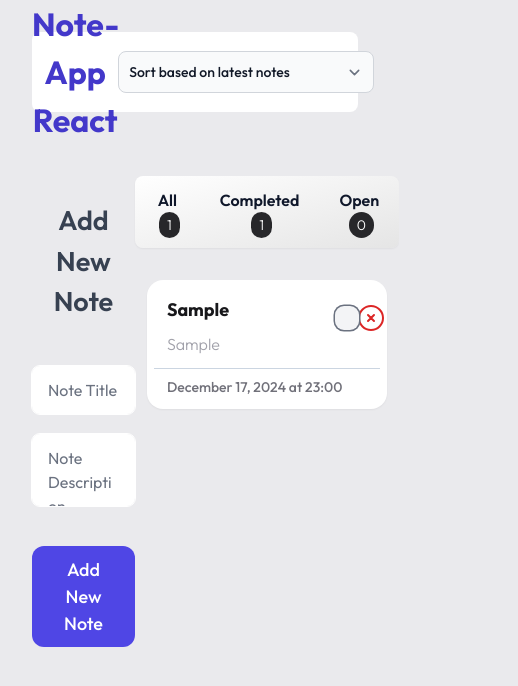
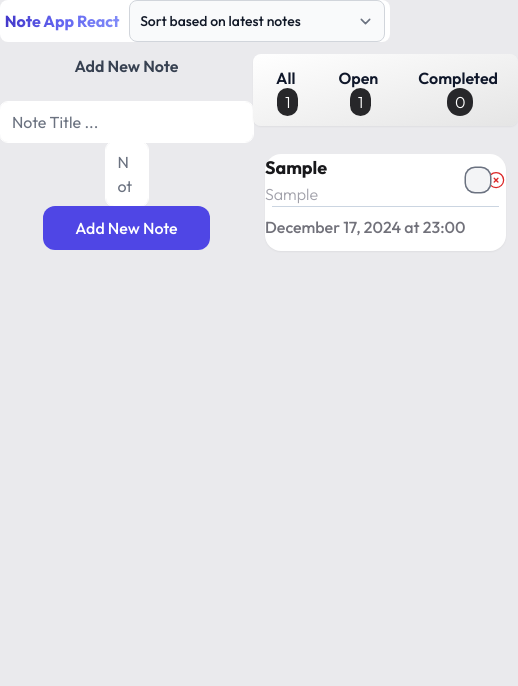
Before and after one commit to rhmti01/Note-App-React, a React (Vite) app: page / in a window 390 px wide. Both pictures are taken after typing "Sample", "Sample" into the empty fields and a click on the button "Add New Note". Shown: the top 686 px of the page, 518 px wide, since content can reach past the window. Built offline with nearby package versions, Linux system fonts and the light colour scheme.

Commit message:
desktop screens responsive(up to xx)

```diff
--- a/index.html
+++ b/index.html
@@ -12,7 +12,7 @@
   <link href="https://fonts.googleapis.com/css2?family=Vazirmatn:wght@100..900&display=swap" rel="stylesheet">
 </head>
 
-<body class="  bg-zinc-200/75    ">
+<body class="  bg-zinc-200/75   ">
   <div class="font-outfit w-full h-screen flex items-start justify-center  " id="root"></div>
   <script type="module" src="/src/main.jsx"></script>
 </body>
--- a/src/App.jsx
+++ b/src/App.jsx
@@ -74,13 +74,13 @@ function App() {
   }
 
   return (
-    <div className=" w-full max-w-screen-xl flex items-center flex-col  " >
+    <div className=" w-full 2xl:max-w-screen-xl xl:max-w-xll  flex items-center flex-col  " >
       <NoteHeader
         sortBy={sortBy}
         onSortNotes={handleSortChange} />
-      <div className=" flex items-start justify-around w-full bg-yellow-50/ mt-10 ">
+      <div className=" flex items-start justify-evenly w-full bg-yellow-50/ 2xl:mt-2 xl:mt-1 ">
         <AddNewNote onAddNote={handleAddNote} />
-        <div className=" basis-[50%] bg-slate-30   w-full  my-3  " >
+        <div className=" xl:basis-[50%] xg:basis-[47%] xx:basis-[50%] bg-slate-30 w-full my-3  " >
           <NoteStatus notes={notes} />
           <NoteList
             sortedNotes={handleSortNotes()}
--- a/src/components/AddNewNote.jsx
+++ b/src/components/AddNewNote.jsx
@@ -23,13 +23,16 @@ function AddNewNote({ onAddNote }) {
 
 
     return (
-        <div className="my-3 basis-1/3 mt-12 ">
-            <h1 className=" text-[27px] font-semibold "  >Add New Note </h1>
+        <div className="my-3 basis-1/3 xl:mt-12 xg:mt-16 xx:mt-14 ">
+            <h1 className=" 2xl:text-[27px] xl:text-[25px] xg:text-[24px] xx:text-[22px] font-semibold "  >Add New Note </h1>
             <form className=" flex flex-col " onSubmit={handleSubmit}  >
-                <input value={title} onChange={(e) => setTitle(e.target.value)} type="text" placeholder="Note Title ..." className="text-zinc-800 my-5 py-3 px-4 rounded-lg outline hover:shadow-sm placeholder-gray-500 outline-1 focus:outline-2 border-none focus:outline-offset-0  focus:outline-indigo-700 outline-white
-                 bg-white w-full " />
-                <textarea value={description} onChange={(e) => setDescription(e.target.value)} cols={2} id="" name="" type="text" placeholder="Note Description ..." className=" text-zinc-800  placeholder-gray-500 outline  resize-none overflow-hidden outline-1 border-none focus:outline-offset-0 focus:outline-2 outline-white  focus:outline-indigo-700 bg-white mb-5  py-3 px-4 rounded-lg w-full  " />
-                <button id="" name="" className=" w-full mx-auto bg-indigo-600 px-8 py-2.5 rounded-xl font-medium text-[18px] text-white mt-5" type="submit">Add New Note</button>
+                <input value={title} onChange={(e) => setTitle(e.target.value)} type="text" placeholder="Note Title ..."
+                className="hover:shadow-sm text-zinc-800 2xl:my-5 xl:my-4 xg:my-4 xx:my-3.5 2xl:py-3 xg:py-2.5 xx:py-2.5  2xl:px-4 xg:px-3.5 xx:px-3.5 2xl:text-[16px] xg:text-[15.5px] xx:text-[14.5px]  rounded-lg outline  placeholder-gray-500 outline-1 focus:outline-2 border-none focus:outline-offset-0  focus:outline-indigo-700 outline-white
+                 bg-white xl:w-full xg:w-[87%] xx:w-[80%] mx-auto " />
+                <textarea value={description} onChange={(e) => setDescription(e.target.value)} cols={2} id="" name="" type="text" placeholder="Note Description ..."
+                className=" hover:shadow-sm text-zinc-800  placeholder-gray-500 2xl:py-3 xl:py-2.5 2xl:px-4 xl:px-3.5 2xl:mb-5 xl:mb-4 2xl:text-[16px] xl:text-[15.5px] outline  resize-none overflow-hidden outline-1 border-none focus:outline-offset-0 focus:outline-2 outline-white  focus:outline-indigo-700 bg-white rounded-lg xl:w-full xg:w-[87%] xx:w-[80%] mx-auto  " />
+                <button  type="submit"
+                className=" xl:w-full xg:w-[87%] xx:w-[80%] mx-auto bg-indigo-600 px-8 py-2.5 rounded-xl font-medium 2xl:text-[18px] xg:text-[17px] xx:text-[16.5px] text-white xl:mt-5 xg:mt-8 xx:mt-7" >Add New Note</button>
             </form>
         </div>
     )
--- a/src/components/NoteHeader.jsx
+++ b/src/components/NoteHeader.jsx
@@ -2,17 +2,17 @@
 function NoteHeader({ sortBy, onSortNotes }) {
 
     return (
-        <div className=" w-full h-20 bg-white rounded-lg flex items-center justify-around  " >
-            <h2 className=" font-bold  text-[32px] my-0 text-indigo-700 flex items-center  "  >Note-App React </h2>
+        <div className=" w-full 2xl:h-20 xl:h-[76px] xx:h-[70px] bg-white rounded-lg flex items-center justify-around 2xl:mt-6 xl:mt-5 xx:mt-5 xx:w-[95%] " >
+            <h2 className=" font-bold  2xl:text-[30px] xl:text-[28.5px] xg:text-[26px] xx:text-[24px] my-0  bg-gradient-to-r from-indigo-700 via-indigo-500 to-indigo-400 inline-block text-transparent bg-clip-text     "  >Note App React </h2>
             <form className="  ">
                 <select
                     value={sortBy}
                     onChange={onSortNotes}
                     id="sortType"
-                    className=" text-[15px] block w-64 p-2.5 bg-gray-50 border font-medium text-sm cursor-pointer border-gray-300 text-gray-900  rounded-lg focus:bg-indigo-50 focus:ring-indigo-500 focus:border-indigo-500  ">
-                    <option className=" text-[15px] " selected value="latest">Sort based on latest notes</option>
-                    <option className=" text-[15px] " value="earliest">Sort based on earliest notes</option>
-                    <option className=" text-[15px] " value="completed">Sort based on completed notes</option>
+                    className=" 2xl:text-[15px] xg:text-[14px] xx:text-[14px] block w-64 p-2.5 bg-gray-50 border font-medium text-sm cursor-pointer border-gray-300 text-gray-900  rounded-lg focus:bg-indigo-50 focus:ring-indigo-500 focus:border-indigo-500  ">
+                    <option className=" 2xl:text-[15px] xg:text-[14px] xx:text-[14px] " selected value="latest">Sort based on latest notes</option>
+                    <option className=" 2xl:text-[15px] xg:text-[14px] xx:text-[14px] " value="earliest">Sort based on earliest notes</option>
+                    <option className=" 2xl:text-[15px] xg:text-[14px] xx:text-[14px] " value="completed">Sort based on completed notes</option>
                 </select>
             </form>
         </div>
--- a/src/components/NoteItem.jsx
+++ b/src/components/NoteItem.jsx
@@ -10,27 +10,27 @@ function NoteItem({ note, onRemoveNote, onCompleteNote }) {
     }
 
     return (
-        <div className={`  ${note.completed ? "bg-zinc-200  ring-1 ring-slate-300  " : "bg-white"}  w-full  my-2 rounded-2xl shadow-sm  `}>
+        <div className={`  ${note.completed ? "bg-zinc-200  ring-1 ring-slate-300  " : "bg-white"}  w-full  my-2 rounded-2xl shadow-sm   `}>
             <div className={`  ${note.completed ? " drop-shadow-lg " : " "}  flex items-center justify-between w-full  `} >
-                <div className=" pl-5 basis-3/4 flex items-start justify-around flex-col ">
-                    <p className={`  ${note.completed ? "text-slate-500 line-through " : "text-zinc-900"}  mt-4 font-bold  text-lg   `} >{note.title}</p>
-                    <p className={`  ${note.completed ? "text-slate-500 line-through " : "text-zinc-400"}  mt-2  font-light  `}  >{note.description} </p>
+                <div className=" 2xl:pl-5  xx:pl-[18px] basis-3/4 flex items-start justify-around flex-col ">
+                    <p className={`  ${note.completed ? "text-slate-500 line-through " : "text-zinc-900"}  xl:mt-4 xx:mt-3 2xl:text-lg xg:text-[17.5px] xx:text-[17.5px] font-bold  text-lg   `} >{note.title}</p>
+                    <p className={`  ${note.completed ? "text-slate-500 line-through " : "text-zinc-400"}  2xl:text-base xl:text-[15.5px] xg:text-[15px] xx:text-[15px] 2xl:mt-2 xl:mt-1.5 xx:mt-1  font-light  `}  >{note.description} </p>
                 </div>
-                <div className=" flex items-center justify-evenly basis-[15%]  ">
+                <div className=" flex items-center justify-evenly basis-[15%]  xl:gap-x-0 xg:gap-x-1 xx:gap-x-1 ">
                     <input
                         checked={note.completed}
                         onChange={onCompleteNote}
                         value={note.id} id={note.id}
-                        type="checkbox" className="size-4 text-gray-500 bg-gray-100 rounded-md ring-1 ring-gray-500 cursor-pointer  focus:ring-zinc-500" />
+                        type="checkbox" className=" 2xl:size-4 xl:size-3.5 xx:size-3.5 text-gray-500 bg-gray-100 rounded-md ring-1 ring-gray-500 cursor-pointer  focus:ring-zinc-500" />
                     <svg
                         onClick={() => onRemoveNote(note.id)}
-                        className=" cursor-pointer size-8 stroke-red-600 " xmlns="http://www.w3.org/2000/svg" fill="none" viewBox="0 0 24 24" strokeWidth="1.5" stroke="currentColor" >
+                        className=" cursor-pointer xl:size-8 xx:size-[32px] stroke-red-600 " xmlns="http://www.w3.org/2000/svg" fill="none" viewBox="0 0 24 24" strokeWidth="1.5" stroke="currentColor" >
                         <path strokeLinecap="round" strokeLinejoin="round" d="m9.75 9.75 4.5 4.5m0-4.5-4.5 4.5M21 12a9 9 0 1 1-18 0 9 9 0 0 1 18 0Z" />
                     </svg>
                 </div>
             </div>
-            <div className=" bg-slate-300 mt-3 mb-2 w-[94%] h-[1px] mx-auto " ></div>
-            <p className={`  ${note.completed ? "text-slate-600  " : "text-zinc-500"}   pl-5 pb-1  my-2 text-sm font-medium  `} >
+            <div className=" bg-slate-300 xl:mt-3 xx:mt-2 mb-2 w-[94%] h-[1px] mx-auto " ></div>
+            <p className={`  ${note.completed ? "text-slate-600  " : "text-zinc-500"}  2xl:pl-5 xl:pl-4 xx:pl-4 pb-1  my-2 2xl:text-sm xl:text-[13.5px] xx:text-[13px] font-medium  `} >
                 {new Date(note.createdAt).toLocaleDateString('en-US', options)}
             </p>
         </div>
--- a/src/components/NoteList.jsx
+++ b/src/components/NoteList.jsx
@@ -2,7 +2,7 @@ import NoteItem from "./NoteItem"
 
 function NoteList({ sortedNotes, onRemoveNote, onCompleteNote }) {
   return (
-    <div className="  bg-black/ px-3 w-full h-auto flex items-center justify-start  flex-col mt-6 max-h-[480px] overflow-y-auto  " >
+    <div className=" px-3 w-full h-auto flex items-center justify-start  flex-col mt-5  max-h-[480px] overflow-y-auto mb-40 " >
       {sortedNotes.map((note) =>
       (<NoteItem
         key={note.id}
--- a/src/components/NoteStatus.jsx
+++ b/src/components/NoteStatus.jsx
@@ -1,22 +1,23 @@
 
 function NoteStatus({ notes }) {
 
-    const openNotesLength = notes.filter((note) => note.completed).length
-    const completedNotesLength = notes.filter((note) => note.completed == false).length
+    const completedNotesLength = notes.filter((note) => note.completed).length
+    const openNotesLength = notes.filter((note) => note.completed == false).length
 
-    if (!notes.length) return <h2 className=" font-bold text-2xl mt-36  text-zinc-700 " >No Notes Has Already Been Added !</h2>
+    if (!notes.length) return <h2 className=" font-bold 2xl:text-2xl xl:text-[22px] xg:text-[21px] xx:text-[21px] 2xl:mt-36 xl:mt-32 xg:mt-40 xx:mt-36 text-zinc-700 " >No Notes Has Already Been Added !</h2>
 
     return (
         <div>
-            <ul className="flex justify-around items-center w-full shadow-sm rounded-lg my-3 py-2 mx-auto   bg-gradient-to-br from-white to-neutral-200 " >
-                <li className=" font-semibold text-[16px] py-1 px-5  rounded-lg text-slate-900  " >
-                    All <span className=" text-[14px] ml-1 px-2 py-1 text-white bg-zinc-800 font-light rounded-full " >{notes.length}</span>
+            <ul className="flex justify-around items-center w-full shadow-sm rounded-lg xl:my-3 xg:my-2.5 xx:my-5 py-2  mx-auto  bg-gradient-to-br from-white to-neutral-200 " >
+                <li className=" font-semibold 2xl:text-[16px] xl:text-[15.5px] xg:text-[15px] xx:text-[14.5px] py-1 px-5  rounded-lg text-slate-900  " >
+                    All <span className=" 2xl:text-[14px] xl:text-[13px] xx:text-[12.5px] ml-1 px-2 py-1 text-white bg-zinc-800 font-light rounded-full " >{notes.length}</span>
                 </li>
-                <li className=" font-semibold text-[16px] py-1 px-5  rounded-lg text-slate-900  " >
-                    Completed <span className=" text-[14px] ml-1 px-2 py-1 text-white bg-zinc-800 font-light rounded-full " >{completedNotesLength}</span>
+                <li className=" font-semibold 2xl:text-[16px] xl:text-[15.5px] xg:text-[15px] xx:text-[14.5px] py-1 px-5  rounded-lg text-slate-900  " >
+                    Open <span className=" 2xl:text-[14px] xl:text-[13px] xx:text-[12.5px] ml-1 px-2 py-1 text-white bg-zinc-800 font-light rounded-full " >{openNotesLength}</span>
                 </li>
-                <li className=" font-semibold text-[16px] py-1 px-5  rounded-lg text-slate-900  " >
-                    Open <span className=" text-[14px] ml-1 px-2 py-1 text-white bg-zinc-800 font-light rounded-full " >{openNotesLength}</span> </li>
+                <li className=" font-semibold 2xl:text-[16px] xl:text-[15.5px] xg:text-[15px] xx:text-[14.5px] py-1 px-5  rounded-lg text-slate-900  " >
+                    Completed <span className=" 2xl:text-[14px] xl:text-[13px] xx:text-[12.5px] ml-1 px-2 py-1 text-white bg-zinc-800 font-light rounded-full " >{completedNotesLength}</span>
+                </li>
             </ul>
         </div>
     )
--- a/src/index.css
+++ b/src/index.css
@@ -88,6 +88,10 @@ body {
   min-height: 100vh;
 }
 
+#root{
+  padding: 0%;
+}
+
 input {
   display: block;
   outline: none;
```
Also changed, not shown: tailwind.config.js (+7 -5 lines).
